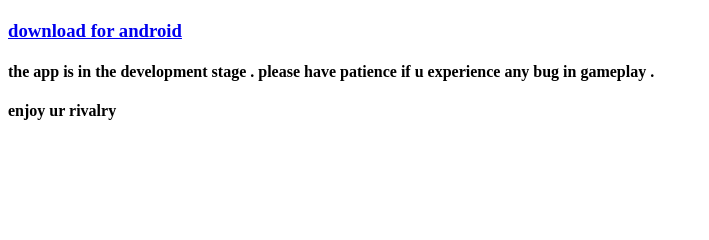
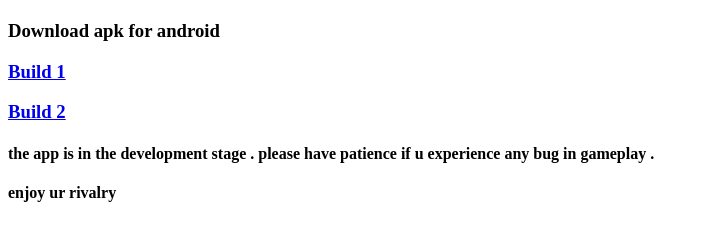
Before and after one commit to gofleek/cardgame, a website: page public/index.html in a window 1280 px wide. Shown: the part 60-300 px from the top of the page, without its empty margins (0-709 px from the left). Drawn offline with Linux system fonts and the light colour scheme.

Commit message:
Update index.html

```diff
--- a/public/index.html
+++ b/public/index.html
@@ -12,13 +12,21 @@
             <a href="index2.html">play</a>
         </h1>
     </div>
+    <div>
+        <h3>
+            Download apk for android
+        </h3>
+    </div>
 
     <div>
         <h3>
-            <a href="release/twentynine.apk" download="">download for android</a>
+            <a href="release/twentynine(build1).apk" download>Build 1</a>
         </h3>
     </div>
     <div>
+        <h3>
+            <a href="release/twentynine(build2).apk" download>Build 2</a>
+        </h3>
 
     </div>
 <div>
```
